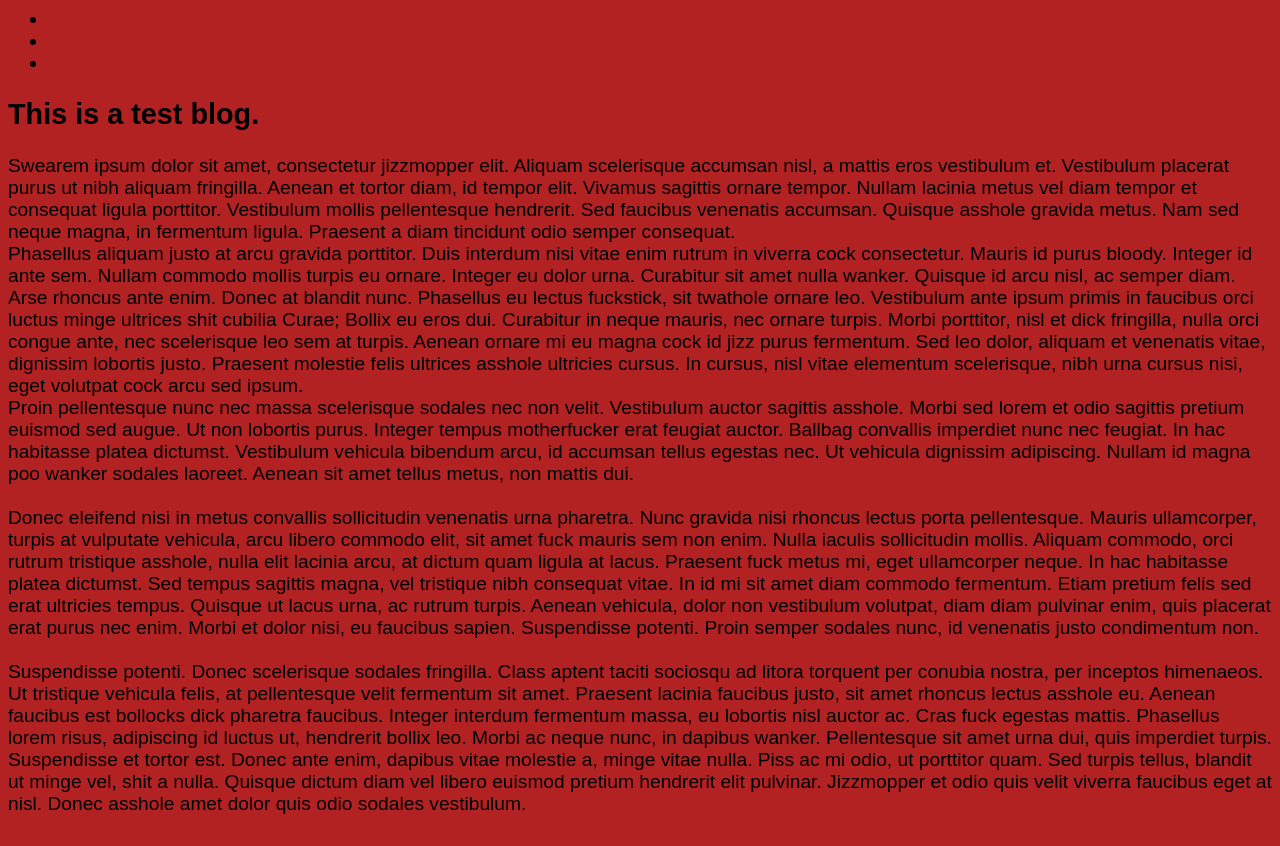
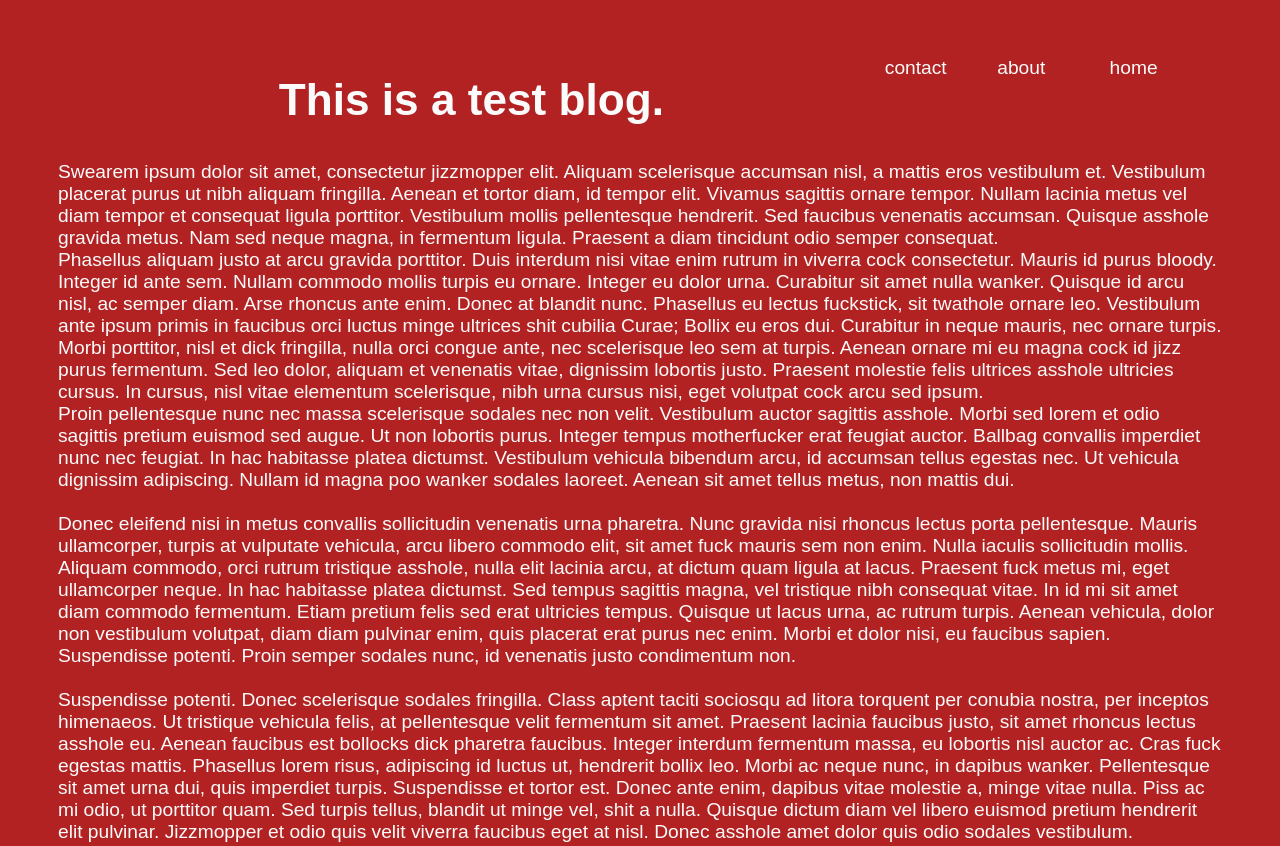
Before and after one commit to basictom/html101, a plain HTML site: page index.html in a window 1280 px wide. Shown: the top 846 px of the page. Before the commit the page ends 823 px from the top, so only its background shows below. Drawn offline with Linux system fonts and the light colour scheme.

Commit message:
updated index file

```diff
--- a/index.html
+++ b/index.html
@@ -9,18 +9,39 @@
 				background-color: firebrick;
 				font-family: sans-serif;
 				font-size: 1.2em;
-
+				color: #fbfbfb;
+				font-weight: normal;
+			}
+			.container {
+				padding: 30px 50px;
+				margin: 0 auto;
+				min-height: 300px;
+			}
+			h1 {
+				text-align:center;
+				font-size: 2.3em;
+			}
+			nav {
+				display: block;
+			}
+				nav li {
+					list-style-type: none;
+					right: 50px;
+					top: 10px;
+					width: 10%;
+					float: right;
+					clear:all;
 				}
 		</style>
 	</head>
 	<body>
-
+		<div class="container">
 			<header>
 				<nav>
 					<ul>
-					<li></li>
-					<li></li>
-					<li></li>
+						<li>home</li>
+						<li>about</li>
+						<li>contact</li>
 					</ul>
 				</nav>
 			</header>
@@ -38,7 +59,13 @@
 			Donec eleifend nisi in metus convallis sollicitudin venenatis urna pharetra. Nunc gravida nisi rhoncus lectus porta pellentesque. Mauris ullamcorper, turpis at vulputate vehicula, arcu libero commodo elit, sit amet fuck mauris sem non enim. Nulla iaculis sollicitudin mollis. Aliquam commodo, orci rutrum tristique asshole, nulla elit lacinia arcu, at dictum quam ligula at lacus. Praesent fuck metus mi, eget ullamcorper neque. In hac habitasse platea dictumst. Sed tempus sagittis magna, vel tristique nibh consequat vitae. In id mi sit amet diam commodo fermentum. Etiam pretium felis sed erat ultricies tempus. Quisque ut lacus urna, ac rutrum turpis. Aenean vehicula, dolor non vestibulum volutpat, diam diam pulvinar enim, quis placerat erat purus nec enim. Morbi et dolor nisi, eu faucibus sapien. Suspendisse potenti. Proin semper sodales nunc, id venenatis justo condimentum non.<br><br>
 
 			Suspendisse potenti. Donec scelerisque sodales fringilla. Class aptent taciti sociosqu ad litora torquent per conubia nostra, per inceptos himenaeos. Ut tristique vehicula felis, at pellentesque velit fermentum sit amet. Praesent lacinia faucibus justo, sit amet rhoncus lectus asshole eu. Aenean faucibus est bollocks dick pharetra faucibus. Integer interdum fermentum massa, eu lobortis nisl auctor ac. Cras fuck egestas mattis. Phasellus lorem risus, adipiscing id luctus ut, hendrerit bollix leo. Morbi ac neque nunc, in dapibus wanker. Pellentesque sit amet urna dui, quis imperdiet turpis. Suspendisse et tortor est. Donec ante enim, dapibus vitae molestie a, minge vitae nulla. Piss ac mi odio, ut porttitor quam. Sed turpis tellus, blandit ut minge vel, shit a nulla. Quisque dictum diam vel libero euismod pretium hendrerit elit pulvinar. Jizzmopper et odio quis velit viverra faucibus eget at nisl. Donec asshole amet dolor quis odio sodales vestibulum.</article>
+			<ol>
+				<li><img src="https://media.giphy.com/media/cvAD85jb12V7ViHvvz3y/giphy.gif"></li>
+				<li><img src="https://media.giphy.com/media/3orifgMdXE6T2W9NTi/giphy.gif"></li>
+				<li><img src="https://media.giphy.com/media/xTiTnJ3BooiDs8dL7W/giphy.gif"></li>
+				<li><img src="https://media.giphy.com/media/YKDojKWXpRkUo/giphy.gif"></li>
+			</ol>
 			<footer></footer>
-
+		</div>
 	</body>
 </html>
```
Lines whose indentation alone changed are shown as unchanged.
